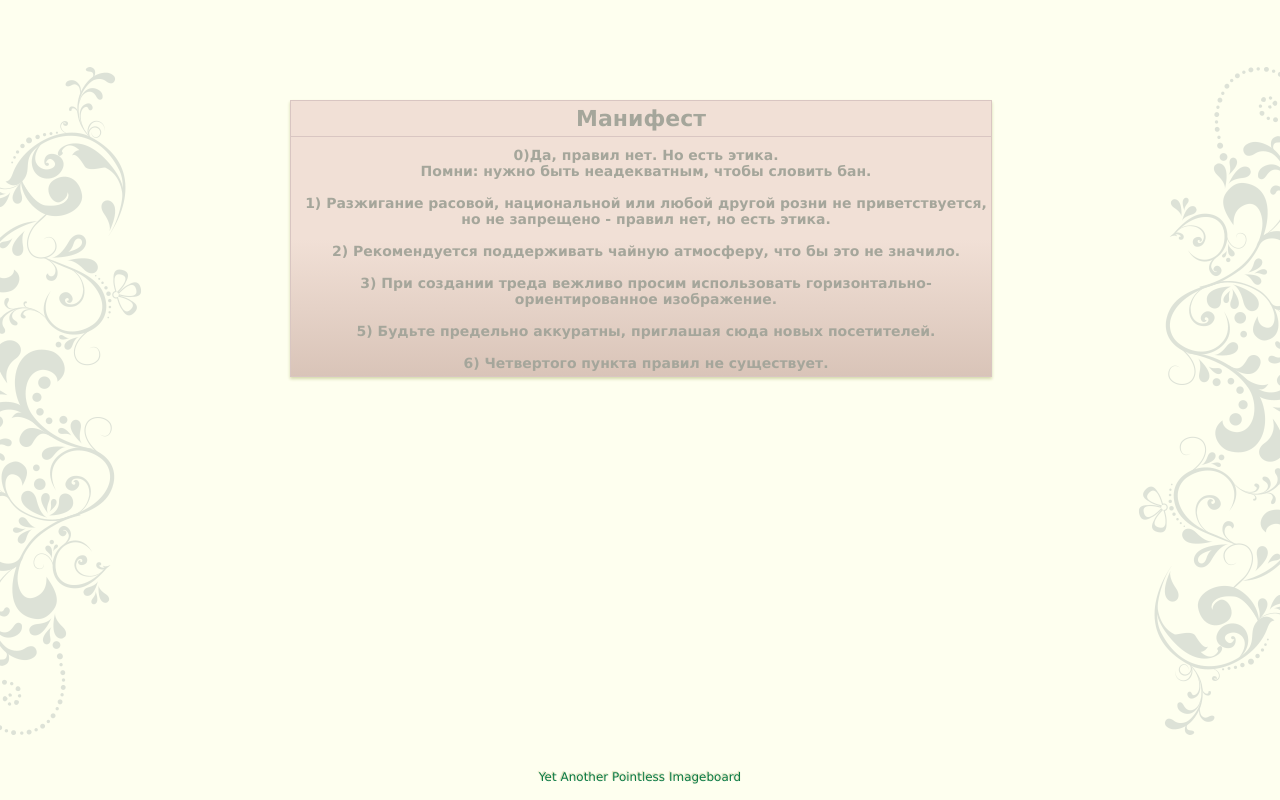
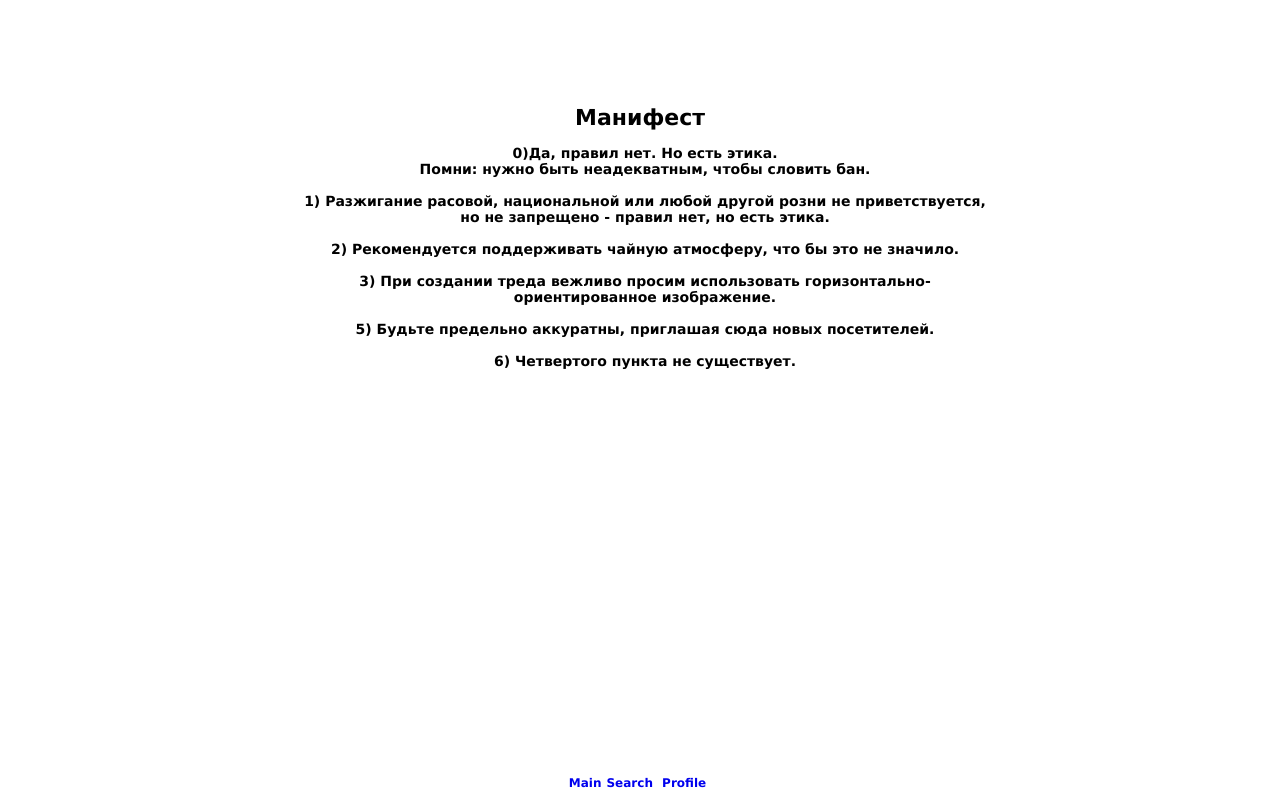
Before and after one commit to Altai-man/Kasatou-sources, a Django app: template templates/other.html in a window 1280 px wide. Run offline with Django 3.2, Linux system fonts and the light colour scheme; the template is opened without the code that fills it, so the values that code supplies are empty; parts of the project's set-up code (start-up, migrations or seed data) failed here and were passed over.

Commit message:
Update templates.

```diff
--- a/templates/closed.html
+++ b/templates/closed.html
@@ -6,7 +6,7 @@
     <title>Kasatou</title>
     <link rel="stylesheet" type="text/css" href="/static/main.css">
     <meta http-equiv="Content-Type" content="text/html; charset=utf-8">
-    <link rel="stylesheet" type="text/css" href="/static/light.css">
+    <link rel="stylesheet" type="text/css" href="/static/wakaba.css">
   </head>
   <body>
       <section id="wrapper">
@@ -15,7 +15,8 @@
 
     <div id="closedbox" class="indexbox">
       <div id="etitle" class="title">
-        Sorry, but you need an invite key to use Kasatou.
+        Sorry, but you need an invite key to use Kasatou.<br>
+        Do you want <a href="/login/">login?</a>
       </div>
       </div>
    </div>
--- a/templates/other.html
+++ b/templates/other.html
@@ -5,7 +5,7 @@
   <head>
     <title>Kasatou</title>
     <link rel="stylesheet" type="text/css" href="/static/main.css">
-    <link rel="stylesheet" type="text/css" href="/static/wakaba.css">
+    <link rel="stylesheet" type="text/css" href="/static/{{user.theme|lower}}.css">
     <meta http-equiv="Content-Type" content="text/html; charset=utf-8">
   </head>
   <body>
@@ -19,12 +19,16 @@
             2) Рекомендуется поддерживать чайную атмосферу, что бы это не значило.<br><br>
             3) При создании треда вежливо просим использовать горизонтально-ориентированное изображение.<br><br>
             5) Будьте предельно аккуратны, приглашая сюда новых посетителей.<br><br>
-            6) Четвертого пункта правил не существует.
+            6) Четвертого пункта не существует.<br><br>
+            <br><br>
+            <br><br>
           </div>
         </div>
       </div>
       <footer>
-        <div id="slogan">Yet Another Pointless Imageboard</div>
+          <div id="footer-links">
+            <a href="/">Main</a><a href="/search/">Search </a> <a href="/profile/"> Profile </a>
+          </div>
       </footer>
     </section>
   </body>
--- a/templates/profile.html
+++ b/templates/profile.html
@@ -48,6 +48,7 @@
           <input class="button" type="submit" value="Send" />
           <input class="button" type="reset" value="Clear"/>
           <a href="/invite/"><input class="button" type="button" value="Get invite"/></a>
+          <a href="/liked/"><input class="button" type="button" value="Favorites"/></a>
           <a href="/logout/"><input class="button" type="button" value="Logout"/></a>
         </form>
       </div>
--- a/templates/thread.html
+++ b/templates/thread.html
@@ -79,7 +79,7 @@
               <input type="hidden" name="user_id" value="{{user.id}}"></input>
               <div class="formrow">
                 <div id="send-post">Send</div>
-                <input class="button" type="reset" value="Clear"/>
+                <input class="button" id="clear" type="reset" value="Clear"/>
               </div>
             </form>
           </div>
@@ -214,7 +214,7 @@
 
         <footer>
           <div id="footer-links">
-            <a href="/">Main</a><a href="/search/">Search </a> <a href="/profile/"> Profle </a>  <a href="/other/">Other </a>
+            <a href="/">Main</a><a href="/search/">Search </a> <a href="/profile/"> Profile </a>  <a href="/other/">Other </a>
             <span class="linkbot" id="options_button">Options<div id="options">
                 NSFW: <input type="checkbox" id='nsfw'>
               </div>
```
